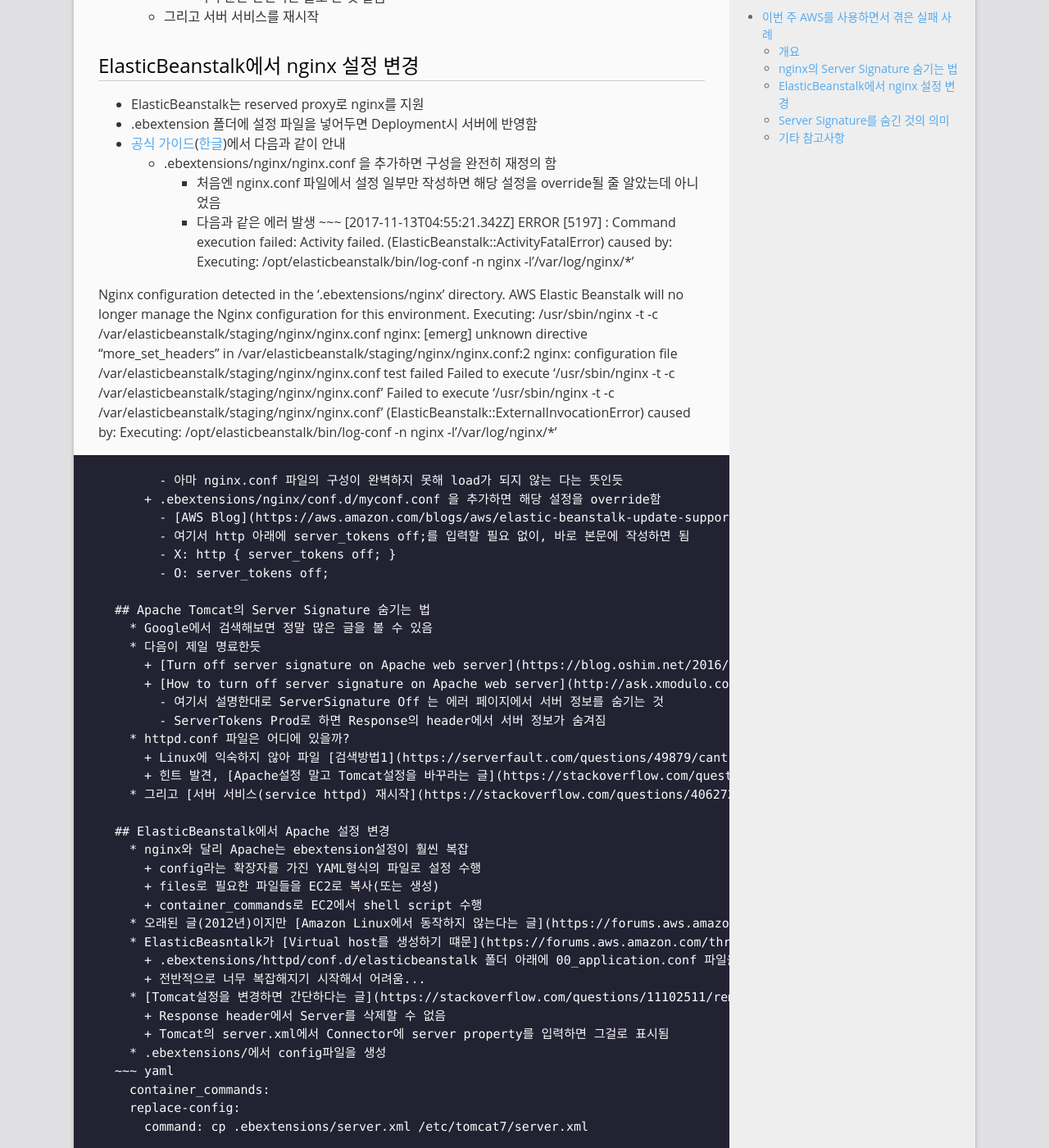
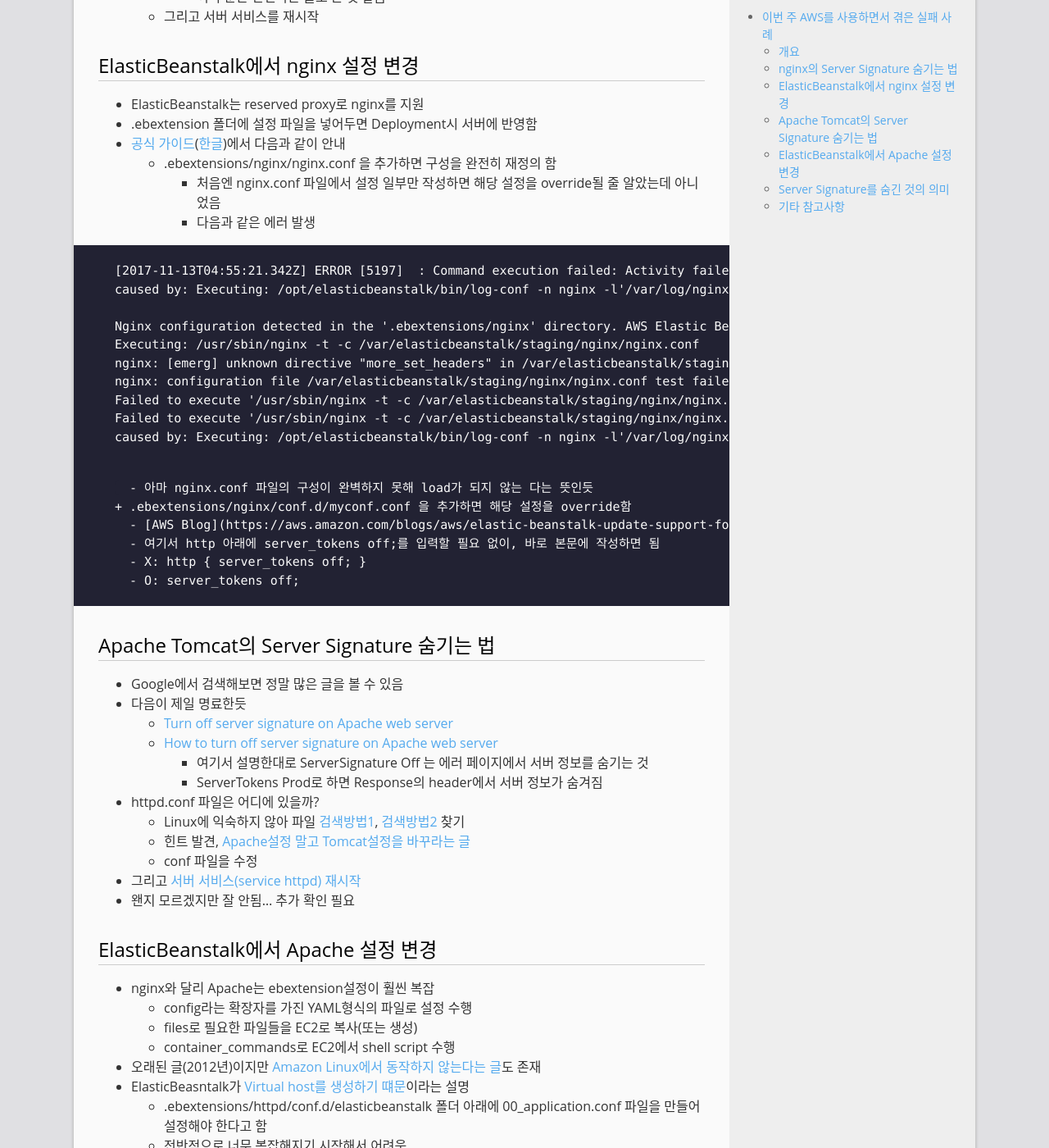
Before and after one commit to mystria/mystria.github.io, a Jekyll site: the page built from _posts/2017-11-14-fail-case-ebextension-server-signature.md, in a window 1280 px wide and 1400 px high, scrolled down 1048 px. Shown: the whole window at 82% size. Built offline with Jekyll 4.4.1, drawn with Linux system fonts in a browser that asks for light colours; comment, search, counter and statistics services are not loaded; some of the changed text lies outside the part shown.

Commit message:
Fix markdown error

```diff
--- a/_posts/2017-11-14-fail-case-ebextension-server-signature.md
+++ b/_posts/2017-11-14-fail-case-ebextension-server-signature.md
@@ -40,6 +40,7 @@
     + .ebextensions/nginx/nginx.conf 을 추가하면 구성을 완전히 재정의 함
       - 처음엔 nginx.conf 파일에서 설정 일부만 작성하면 해당 설정을 override될 줄 알았는데 아니었음
       - 다음과 같은 에러 발생
+
 ~~~
 [2017-11-13T04:55:21.342Z] ERROR [5197]  : Command execution failed: Activity failed. (ElasticBeanstalk::ActivityFatalError)
 caused by: Executing: /opt/elasticbeanstalk/bin/log-conf -n nginx -l'/var/log/nginx/*'
@@ -69,7 +70,9 @@
   * httpd.conf 파일은 어디에 있을까?
     + Linux에 익숙하지 않아 파일 [검색방법1](https://serverfault.com/questions/49879/cant-find-httpd-conf), [검색방법2](https://www.digitalocean.com/community/tutorials/how-to-use-find-and-locate-to-search-for-files-on-a-linux-vps) 찾기
     + 힌트 발견, [Apache설정 말고 Tomcat설정을 바꾸라는 글](https://stackoverflow.com/questions/10928516/unable-to-find-httpd-conf)
+    + conf 파일을 수정
   * 그리고 [서버 서비스(service httpd) 재시작](https://stackoverflow.com/questions/4062723/restart-httpd-after-changes-in-the-httpd-conf)
+  * 왠지 모르겠지만 잘 안됨... 추가 확인 필요
 
 ## ElasticBeanstalk에서 Apache 설정 변경
   * nginx와 달리 Apache는 ebextension설정이 훨씬 복잡
@@ -86,8 +89,8 @@
   * .ebextensions/에서 config파일을 생성
 ~~~ yaml
   container_commands:
-  replace-config:
-    command: cp .ebextensions/server.xml /etc/tomcat7/server.xml
+      replace-config:
+        command: cp .ebextensions/server.xml /etc/tomcat7/server.xml
 ~~~
     + shell script로 server.xml파일을 덮어쓰기
 
```
